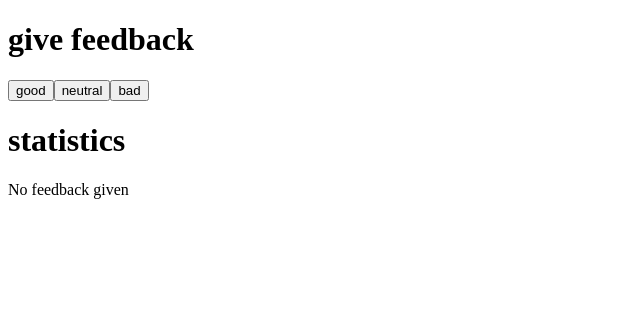
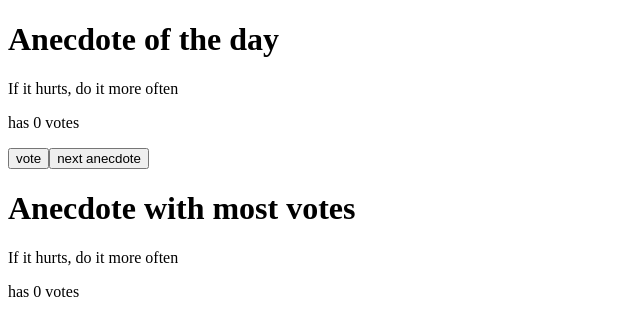
Before and after one commit to Ruiz000/fullstack-react-learn, a React (Create React App) app: page / in a window 1280 px wide. Shown: the top 336 px of the page, without its empty margins (0-640 px from the left). Built offline with nearby package versions, Linux system fonts and the light colour scheme.

Commit message:
1.6-1.14 anecdotes

```diff
--- /dev/null
+++ b/src/anecdotes.js
@@ -0,0 +1,60 @@
+import React,{ useState } from 'react'
+
+const Most=(props)=>{
+    const anecdotes = props.anecdotes
+    const points=props.points
+    let max_index=0
+    let max_value=0
+
+    points.forEach((item,index)=>{
+        if(max_value<item){
+            max_value=item
+            max_index=index
+        }
+    })
+    return (
+        <div>
+            <h1>Anecdote with most votes</h1>
+            <p>{anecdotes[max_index]}</p>
+            <p>has {points[max_index]} votes</p>
+        </div>
+    )
+}
+
+
+const App = () => {
+    const anecdotes = [
+      'If it hurts, do it more often',
+      'Adding manpower to a late software project makes it later!',
+      'The first 90 percent of the code accounts for the first 10 percent of the development time...The remaining 10 percent of the code accounts for the other 90 percent of the development time.',
+      'Any fool can write code that a computer can understand. Good programmers write code that humans can understand.',
+      'Premature optimization is the root of all evil.',
+      'Debugging is twice as hard as writing the code in the first place. Therefore, if you write the code as cleverly as possible, you are, by definition, not smart enough to debug it.',
+      'Programming without an extremely heavy use of console.log is same as if a doctor would refuse to use x-rays or blood tests when diagnosing patients'
+    ]
+
+    const [selected, setSelected] = useState(0)
+    const [points,setPointed]=useState(Array(7).fill(0))
+
+    const handleRandom=()=>{
+        setSelected(Math.floor(Math.random()*7))
+    }
+    const handleVote=()=>{
+        const copy=[...points]
+        copy[selected] +=1
+        setPointed(copy)
+    }
+    return (
+      <div>
+        <h1>Anecdote of the day</h1>
+        <p>{anecdotes[selected]}</p>
+        <p>has {points[selected]} votes</p>
+        <button onClick={handleVote}>vote</button>
+        <button onClick={handleRandom}>next anecdote</button>
+
+        <Most points={points} anecdotes={anecdotes}/>
+      </div>
+    )
+  }
+
+  export default App
--- a/src/index.js
+++ b/src/index.js
@@ -1,5 +1,5 @@
 import ReactDOM from 'react-dom';
-import App from './App';
+import App from './anecdotes';
 
 ReactDOM.render(
     <App />,
```
